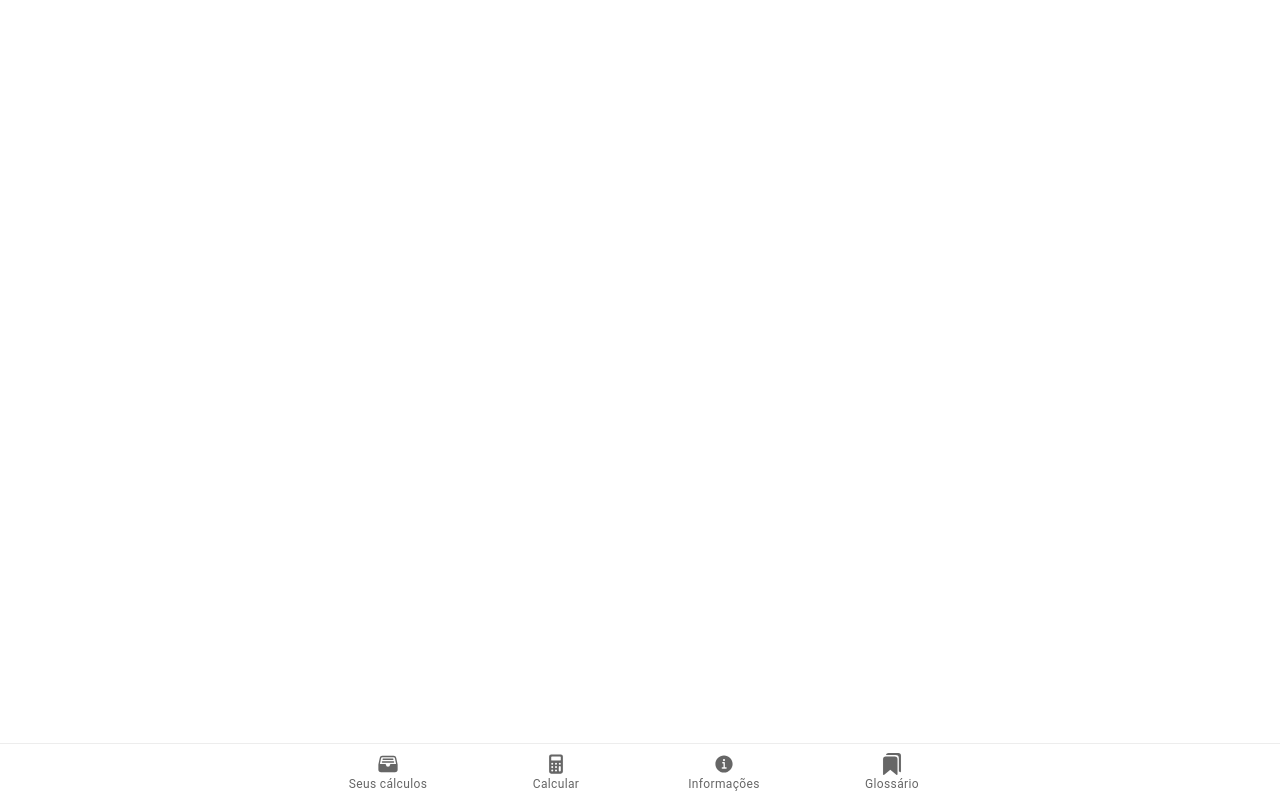
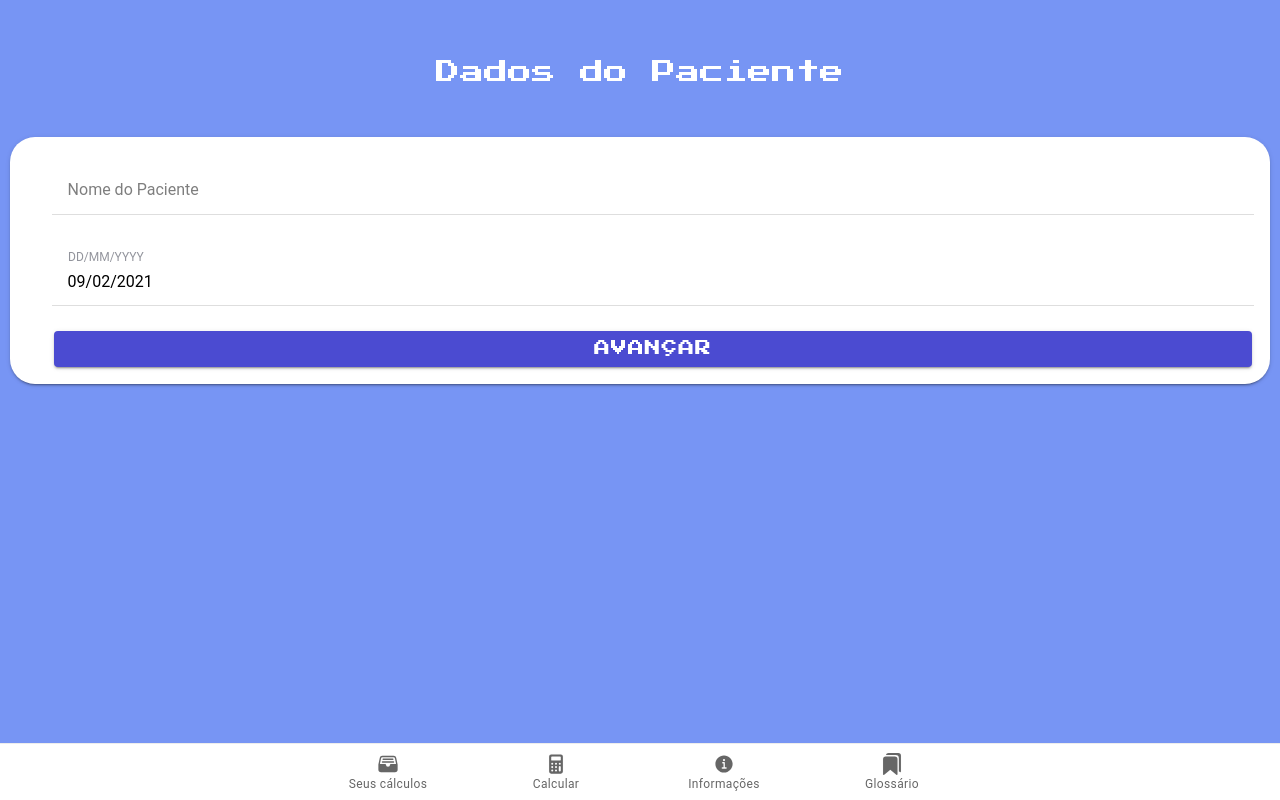
Before and after one commit to embscimatec/PimPelod2, a React (Create React App) app: page /dadosPaciente in a window 1280 px wide. Built offline with nearby package versions, Linux system fonts and the light colour scheme.

Commit message:
página de dados do paciente

```diff
--- a/src/App.tsx
+++ b/src/App.tsx
@@ -33,6 +33,7 @@ import '@ionic/react/css/display.css';
 /* Theme variables */
 import './theme/variables.css';
 import Informacoes from './pages/Informacoes';
+import DadosPaciente from './pages/DadosDoPaciente';
 
 const App: React.FC = () => (
   <IonApp>
@@ -43,6 +44,7 @@ const App: React.FC = () => (
           <Route path="/calcular" component={Calcular} exact={true} />
           <Route path="/informacoes" component={Informacoes} />
           <Route path="/glossario" component={Tab1} exact={true}/>
+          <Route path="/dadosPaciente" component={DadosPaciente} exact={true}/>
           <Route path="/" render={() => <Redirect to="/seusCalculos" />} exact={true} />
         </IonRouterOutlet>
         <IonTabBar slot="bottom">
--- /dev/null
+++ b/src/pages/DadosDoPaciente/index.tsx
@@ -0,0 +1,72 @@
+import {
+  IonCol,
+  IonContent,
+  IonGrid,
+  IonPage,
+  IonRow,
+  IonText,
+  IonCard,
+  IonCardContent,
+  IonCardTitle,
+  IonLabel,
+  IonButton,
+  IonItem,
+  IonInput,
+  IonDatetime,
+} from "@ionic/react";
+import React, { useState } from "react";
+
+const DadosPaciente: React.FC = () => {
+  const agora = new Date().toISOString();
+  const [data, setData] = useState(new Date().toISOString().slice(0, 10));
+  return (
+    <>
+      <IonPage>
+        <IonContent color="primary">
+          <IonGrid class="ion-margin">
+            <IonCol class="ion-justify-content-center">
+              <IonRow class="ion-justify-content-center">
+                <IonText>
+                  <div className="titulo">
+                    <h2>Dados do Paciente</h2>
+                  </div>
+                </IonText>
+              </IonRow>
+            </IonCol>
+          </IonGrid>
+
+          <IonCard>
+            <IonCardContent class="ion-margin-top">
+              <IonItem>
+                <IonInput placeholder="Nome do Paciente"></IonInput>
+              </IonItem>
+
+              <br />
+              <IonItem>
+                <IonLabel position="floating" color="medium">
+                  DD/MM/YYYY
+                </IonLabel>
+                <IonDatetime
+                  displayFormat="DD/MM/YYYY"
+                  min="1994-03-14"
+                  max={agora}
+                  value={data}
+                  onIonChange={(e) => setData(e.detail.value!)}
+                ></IonDatetime>
+              </IonItem>
+              <br />
+
+              <IonButton color="secondary" expand="block">
+                <IonText>
+                  <h2>Avançar</h2>
+                </IonText>
+              </IonButton>
+            </IonCardContent>
+          </IonCard>
+        </IonContent>
+      </IonPage>
+    </>
+  );
+};
+
+export default DadosPaciente;
--- a/src/theme/variables.css
+++ b/src/theme/variables.css
@@ -27,6 +27,10 @@ ion-card-content {
   font-style: oblique;
   margin-left: 1%;
   margin-bottom: 5%;
+}
+
+.titulo h2{
+  text-align: center;
 }
 
 /** Ionic CSS Variables **/
```
